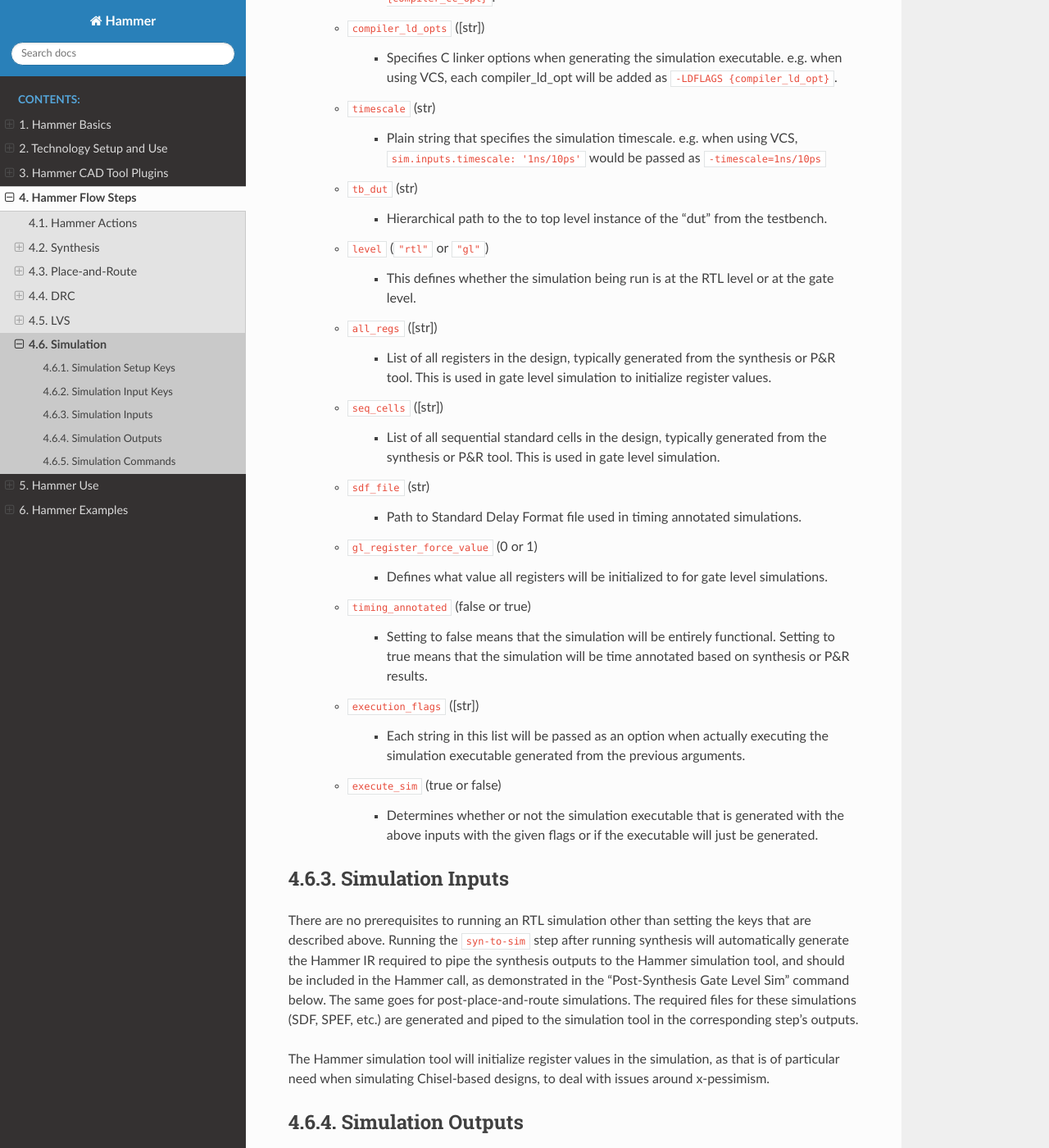
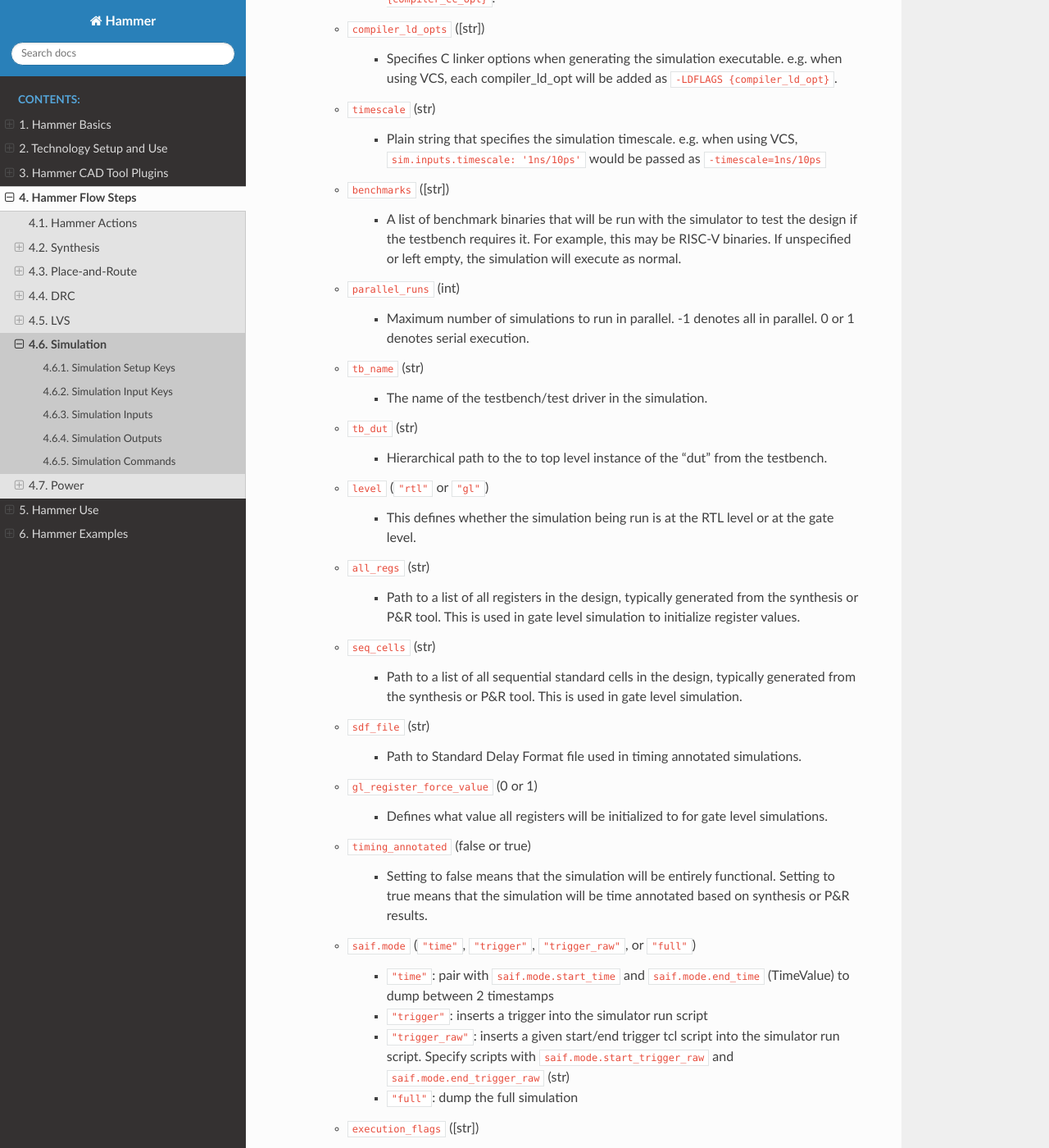
Before and after one commit to lawrencejrhee/hammer, a Sphinx documentation site: the page built from doc/Hammer-Flow/Simulation.rst, in a window 1280 px wide and 1400 px high, scrolled down 1191 px. Shown: the whole window at 82% size. Built offline with Sphinx 7.4.7 and the Read the Docs theme 2.0.0, drawn with Linux system fonts in a browser that asks for light colours; pages that are not in the unit, such as notebooks, are missing from menus; some of the changed text lies outside the part shown.

Commit message:
Power Docs (#592)

```diff
--- a/doc/Hammer-Flow/DRC.rst
+++ b/doc/Hammer-Flow/DRC.rst
@@ -58,4 +58,4 @@
 
 * DRC Command (after par-to-drc is run)
 
-    * ``hammer-vlsi -e env.yml -p {OBJ_DIR}/drc-input.json --obj_dir build drc``
+    * ``hammer-vlsi -e env.yml -p {OBJ_DIR}/drc-input.json --obj_dir OBJ_DIR drc``
--- a/doc/Hammer-Flow/LVS.rst
+++ b/doc/Hammer-Flow/LVS.rst
@@ -57,4 +57,4 @@
 
 * LVS Command (after par-to-lvs is run)
 
-    * ``hammer-vlsi -e env.yml -p {OBJ_DIR}/lvs-input.json --obj_dir build lvs``
+    * ``hammer-vlsi -e env.yml -p {OBJ_DIR}/lvs-input.json --obj_dir OBJ_DIR lvs``
--- a/doc/Hammer-Flow/Simulation.rst
+++ b/doc/Hammer-Flow/Simulation.rst
@@ -10,9 +10,9 @@
 * Namespace: ``vlsi.core``
 
     * ``sim_tool_path``
-        * Set to the directory containing the tool plugin directory for the DRC tool, typically ``/path/to/tool_plugin/sim``. This will be the parent directory of the directory containing ``__init__.py`` and ``defaults.yml``.
+        * Set to the directory containing the tool plugin directory for the sim tool, typically ``/path/to/tool_plugin/sim``. This will be the parent directory of the directory containing ``__init__.py`` and ``defaults.yml``.
     * ``sim_tool``
-        * Actual name of the simulation tool that is setup in the directory ``synthesis_tool_path``, e.g. ``vcs``
+        * Actual name of the simulation tool that is setup in the directory ``sim_tool_path``, e.g. ``vcs``
 
 Simulation Input Keys
 -------------------------------
@@ -47,6 +47,18 @@
 
         * Plain string that specifies the simulation timescale. e.g. when using VCS, ``sim.inputs.timescale: '1ns/10ps'`` would be passed as ``-timescale=1ns/10ps``
 
+    * ``benchmarks`` ([str])
+
+        * A list of benchmark binaries that will be run with the simulator to test the design if the testbench requires it. For example, this may be RISC-V binaries. If unspecified or left empty, the simulation will execute as normal.
+
+    * ``parallel_runs`` (int)
+
+        * Maximum number of simulations to run in parallel. -1 denotes all in parallel. 0 or 1 denotes serial execution.
+
+    * ``tb_name`` (str)
+
+        * The name of the testbench/test driver in the simulation.
+
     * ``tb_dut`` (str)
 
         * Hierarchical path to the to top level instance of the "dut" from the testbench.
@@ -55,13 +67,13 @@
 
         * This defines whether the simulation being run is at the RTL level or at the gate level.
 
-    * ``all_regs`` ([str])
+    * ``all_regs`` (str)
 
-        * List of all registers in the design, typically generated from the synthesis or P&R tool. This is used in gate level simulation to initialize register values.
+        * Path to a list of all registers in the design, typically generated from the synthesis or P&R tool. This is used in gate level simulation to initialize register values.
 
-    * ``seq_cells`` ([str])
+    * ``seq_cells`` (str)
 
-        * List of all sequential standard cells in the design, typically generated from the synthesis or P&R tool. This is used in gate level simulation.
+        * Path to a list of all sequential standard cells in the design, typically generated from the synthesis or P&R tool. This is used in gate level simulation.
 
     * ``sdf_file`` (str)
 
@@ -75,9 +87,17 @@
 
         * Setting to false means that the simulation will be entirely functional. Setting to true means that the simulation will be time annotated based on synthesis or P&R results.
 
+    * ``saif.mode`` (``"time"``, ``"trigger"``, ``"trigger_raw"``, or ``"full"``)
+
+        * ``"time"``: pair with ``saif.mode.start_time`` and ``saif.mode.end_time`` (TimeValue) to dump between 2 timestamps
+        * ``"trigger"``: inserts a trigger into the simulator run script
+        * ``"trigger_raw"``: inserts a given start/end trigger tcl script into the simulator run script. Specify scripts with ``saif.mode.start_trigger_raw`` and ``saif.mode.end_trigger_raw`` (str)
+        * ``"full"``: dump the full simulation
+
     * ``execution_flags`` ([str])
 
-        *  Each string in this list will be passed as an option when actually executing the simulation executable generated from the previous arguments.
+        * Each string in this list will be passed as an option when actually executing the simulation executable generated from the previous arguments.
+        * Can also use ``execution_flags_prepend`` and ``execution_flags_append`` for additional execution flags
 
     * ``execute_sim`` (true or false)
 
@@ -87,8 +107,8 @@
 Simulation Inputs
 -------------------------------
 
-There are no prerequisites to running an RTL simulation other than setting the keys that are described above. Running the ``syn-to-sim`` step after running synthesis will automatically generate the Hammer IR required to pipe the synthesis outputs to the Hammer simulation tool, and should be included in the Hammer call, as demonstrated in the "Post-Synthesis Gate Level Sim" command below.  The same goes for post-place-and-route simulations. The required files for these simulations
-(SDF, SPEF, etc.) are generated and piped to the simulation tool in the corresponding step's outputs.
+There are no prerequisites to running an RTL simulation other than setting the keys that are described above. Running the ``syn-to-sim`` action after running synthesis will automatically generate the Hammer IR required to pipe the synthesis outputs to the Hammer simulation tool, and should be included in the Hammer call, as demonstrated in the "Post-Synthesis Gate Level Sim" command below.  The same goes for post-place-and-route simulations. The required files for these simulations
+(SDF, SPEF, etc.) are generated and piped to the simulation tool in the corresponding action's outputs.
 
 The Hammer simulation tool will initialize register values in the simulation, as that is of particular need when simulating Chisel-based designs, to deal with issues around x-pessimism.
 
@@ -102,20 +122,20 @@
 
 * RTL Simulation Command
 
-    * ``hammer-vlsi -e env.yml -p config.yml --obj_dir build sim``
+    * ``hammer-vlsi -e env.yml -p config.yml --obj_dir OBJ_DIR sim``
 
 * Synthesis to Sim
 
-    * ``hammer-vlsi -e env.yml -p config.yml -p OBJ_DIR/syn-rundir/syn-output.json --obj_dir build syn-to-sim``
+    * ``hammer-vlsi -e env.yml -p config.yml -p OBJ_DIR/syn-rundir/syn-output.json -o OBJ_DIR/syn-to-sim_input.json --obj_dir OBJ_DIR syn-to-sim``
 
 * Post-Synthesis Gate Level Sim
 
-    * ``hammer-vlsi -e env.yml -p config.yml -p OBJ_DIR/syn-to-sim_input.json --obj_dir build sim``
+    * ``hammer-vlsi -e env.yml -p config.yml -p OBJ_DIR/syn-to-sim_input.json --obj_dir OBJ_DIR sim``
 
 * P&R to Simulation
 
-    * ``hammer-vlsi -e env.yml -p config.yml -p OBJ_DIR/par-rundir/par-output.json --obj_dir build par-to-sim``
+    * ``hammer-vlsi -e env.yml -p config.yml -p OBJ_DIR/par-rundir/par-output.json -o OBJ_DIR/par-to-sim_input.json --obj_dir OBJ_DIR par-to-sim``
 
 * Post-P&R Gate Level Sim
 
-    * ``hammer-vlsi -e env.yml -p config.yml -p OBJ_DIR/par-to-sim_input.json --obj_dir build sim``
+    * ``hammer-vlsi -e env.yml -p config.yml -p OBJ_DIR/par-to-sim_input.json --obj_dir OBJ_DIR sim``
--- a/doc/Hammer-Flow/Synthesis.rst
+++ b/doc/Hammer-Flow/Synthesis.rst
@@ -58,12 +58,12 @@
 
 * Synthesis Command
 
-    * ``hammer-vlsi -e env.yml -p config.yml --obj_dir build syn``
+    * ``hammer-vlsi -e env.yml -p config.yml --obj_dir OBJ_DIR syn``
 
 * Synthesis to Place-and-route
 
-    * ``hammer-vlsi -e env.yml -p config.yml -p OBJ_DIR/syn-rundir/syn-output.json --obj_dir build syn-to-par``
+    * ``hammer-vlsi -e env.yml -p config.yml -p OBJ_DIR/syn-rundir/syn-output.json --obj_dir OBJ_DIR syn-to-par``
 
 * Synthesis to Simulation
 
-    * ``hammer-vlsi -e env.yml -p config.yml -p OBJ_DIR/syn-rundir/syn-output.json --obj_dir build syn-to-sim``
+    * ``hammer-vlsi -e env.yml -p config.yml -p OBJ_DIR/syn-rundir/syn-output.json --obj_dir OBJ_DIR syn-to-sim``
--- a/doc/Hammer-Flow/index.rst
+++ b/doc/Hammer-Flow/index.rst
@@ -13,3 +13,4 @@
    DRC
    LVS
    Simulation
+   Power
```
Also changed, not shown: doc/Hammer-Flow/PAR.rst (+4 -4 lines), doc/Hammer-Flow/Power.rst (added, +88 -0 lines), src/hammer-vlsi/defaults.yml (+8 -0 lines).
